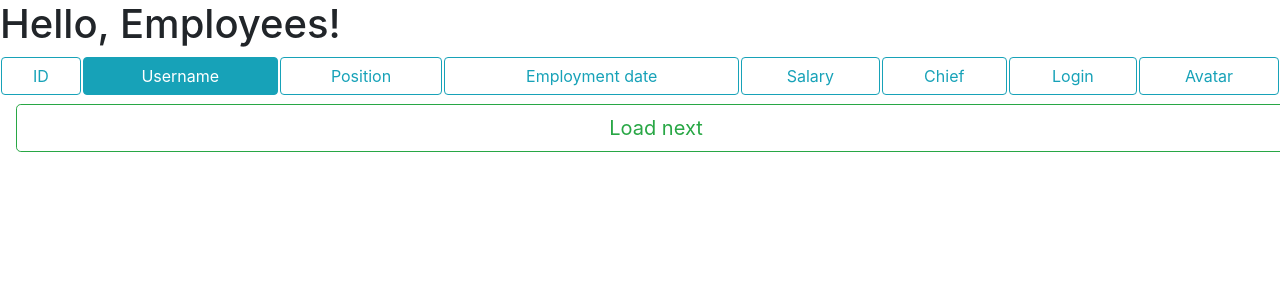
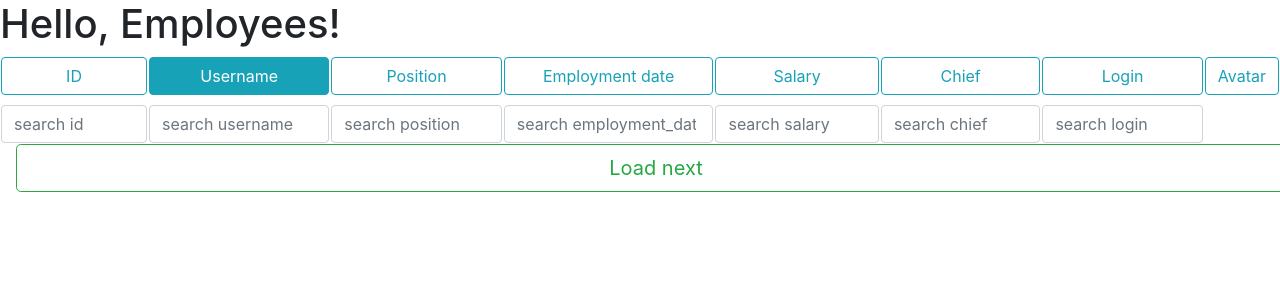
Before and after one commit to Radeon4650/abz.agency.test_task, a Flask app: template server/templates/general_list.html in a window 1280 px wide. Shown: the top 300 px of the page. Run offline with Flask 2, Linux system fonts and the light colour scheme; the template is opened without the code that fills it, so the values that code supplies are empty; some libraries are stand-ins or nearby versions.

Commit message:
Search by value in field implemented

```diff
--- a/server/templates/general_list.html
+++ b/server/templates/general_list.html
@@ -62,6 +62,15 @@
                 </label>
             </th>
         </tr>
+        <tr>
+            <th scope="col"><input type="search" aria-describedby="inputGroup-sizing-sm" class="form-control w-100" id="search-id" placeholder="search id" onsearch="searchBy('id', this.value)"></th>
+            <th scope="col"><input type="search" aria-describedby="inputGroup-sizing-sm" class="form-control w-100" id="search-username" placeholder="search username" onsearch="searchBy('username', this.value)"></th>
+            <th scope="col"><input type="search" aria-describedby="inputGroup-sizing-sm" class="form-control w-100" id="search-position" placeholder="search position" onsearch="searchBy('position', this.value)"></th>
+            <th scope="col"><input type="search" aria-describedby="inputGroup-sizing-sm" class="form-control w-100" id="search-employment_date" placeholder="search employment_date" onsearch="searchBy('employment_date', this.value)"></th>
+            <th scope="col"><input type="search" aria-describedby="inputGroup-sizing-sm" class="form-control w-100" id="search-salary" placeholder="search salary" onsearch="searchBy('salary', this.value)"></th>
+            <th scope="col"><input type="search" aria-describedby="inputGroup-sizing-sm" class="form-control w-100" id="search-chief" placeholder="search chief" onsearch="searchBy('chief', this.value)"></th>
+            <th scope="col"><input type="search" aria-describedby="inputGroup-sizing-sm" class="form-control w-100" id="search-login" placeholder="search login" onsearch="searchBy('login', this.value)"></th>
+        </tr>
         </thead>
 
         <tbody id="empl_table_body" load-offset="0" load-quantity="100" load-order="username">
@@ -96,6 +105,24 @@
         $("#empl_table_body tr").remove();
         loadNextEmpls()
     }
+
+    function searchBy(field, searchValue) {
+        var search_fields = ["id", "username", "position", "employment_date", "salary", "chief", "login"]
+        for (f in search_fields) {
+            if (field != search_fields[f]) {
+                $("#search-"+search_fields[f]).val("")
+            }
+        }
+        if (searchValue == "") {
+            return
+            };
+        var table_body=$("#empl_table_body")
+        $("#empl_table_body tr").remove();
+        $.get("search/field="+field+"&value="+searchValue, function(data, status)  {
+            table_body.append(data);
+            table_body.attr("load-offset", "0")
+        });
+    }
 </script>
 </body>
 </html>
```
Also changed, not shown: server/routes.py (+8 -3 lines).
